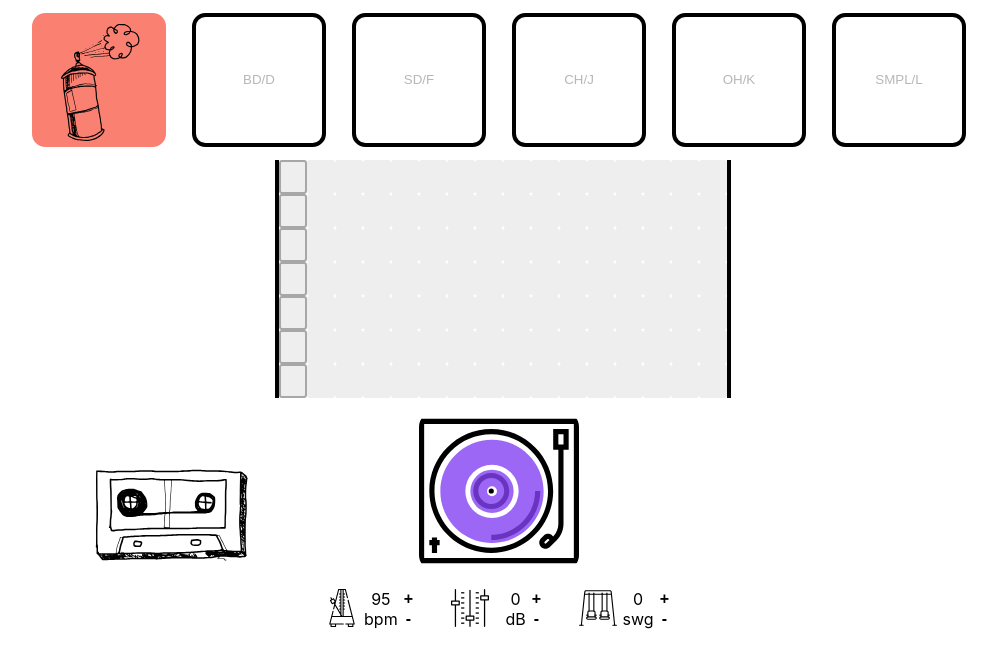
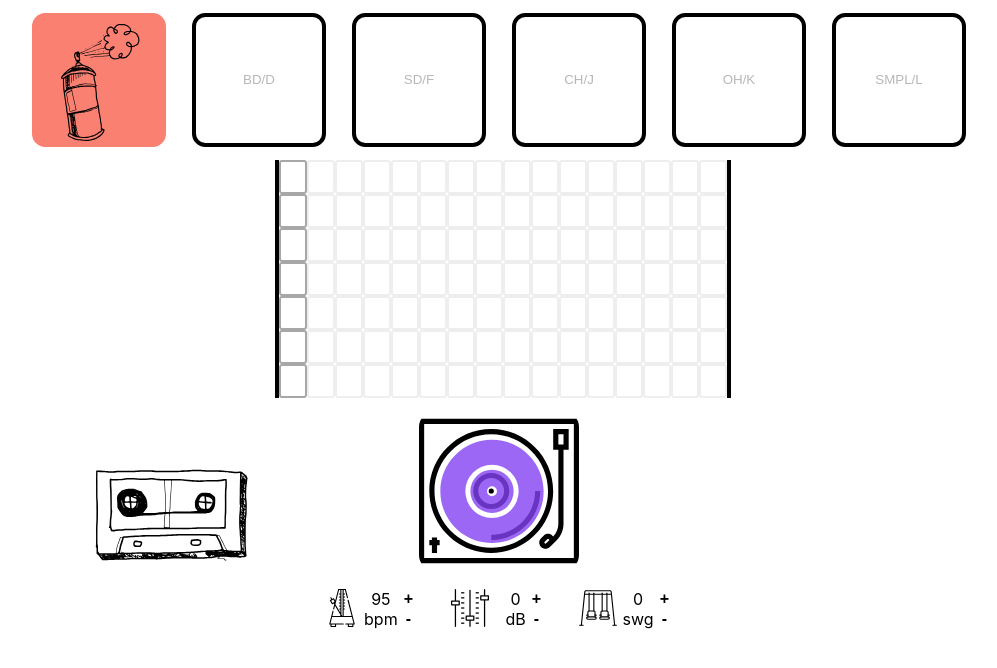
Before and after one commit to JakubJureczko/drum-seq, a React (Create React App) app: page / in a window 1280 px wide. Shown: the top 668 px of the page, without its empty margins (141-1138 px from the left). Built offline with nearby package versions, Linux system fonts and the light colour scheme; no server answers.

Commit message:
thicker borders

```diff
--- a/src/components/Seq.js
+++ b/src/components/Seq.js
@@ -213,10 +213,10 @@ const Square = ({ active, row, selected, onClick, key}) => {
         borderRadius: active ? "10%" : "10%",
         width: 30,
         height: 30,
-        border: active ? "2px solid rgb(167, 167, 167)" : `2px solid ${getColumnColor(key)}`,   //"1px solid #eee"
+        border: active ? "2px solid rgb(167, 167, 167)" :  "2px solid #eee",    //`2px solid ${getColumnColor(key)}`,   //"2px solid #eee"
         background: active ? "rgba(133, 65, 243, 0.9)" : "",
         background: selected ? getColor(row) : "",
-        backgroundColor: getColumnColor(key)
+        //backgroundColor: getColumnColor(key)
       }}
       onClick={onClick}
     />
```
